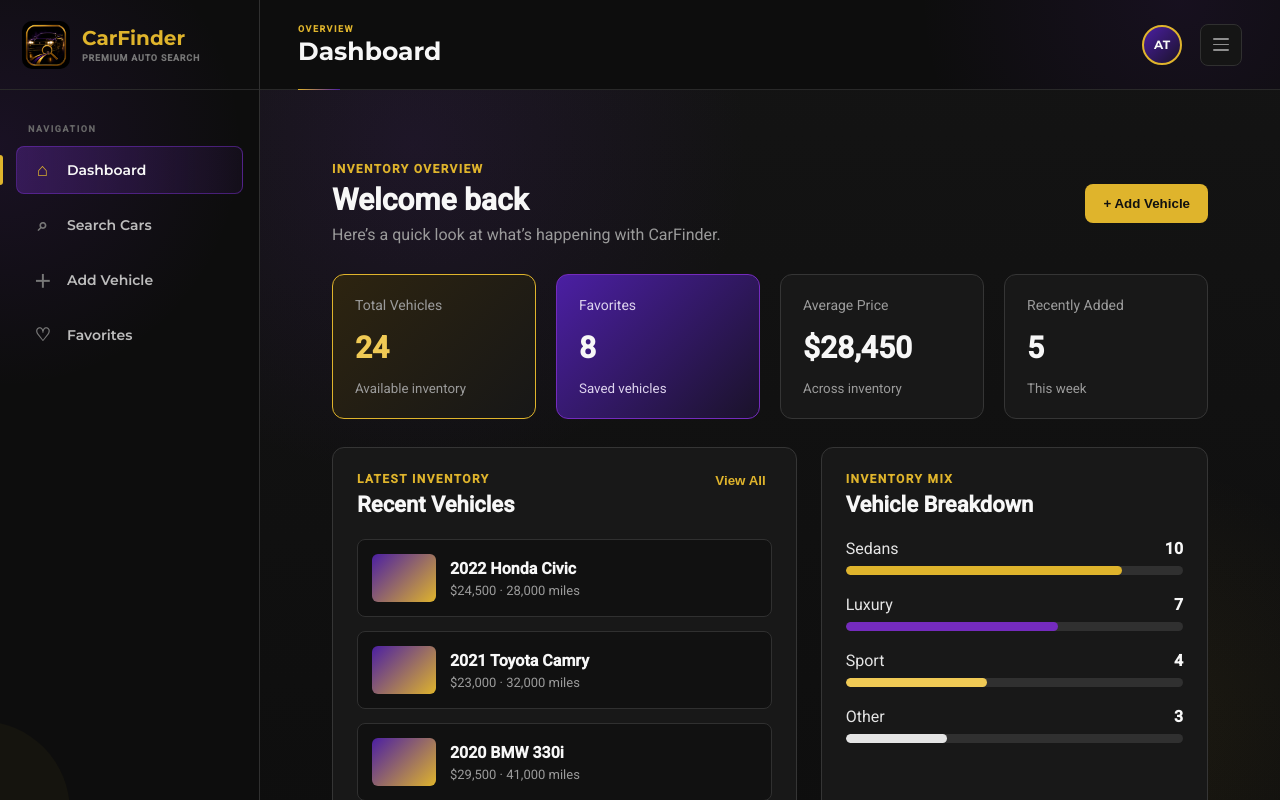
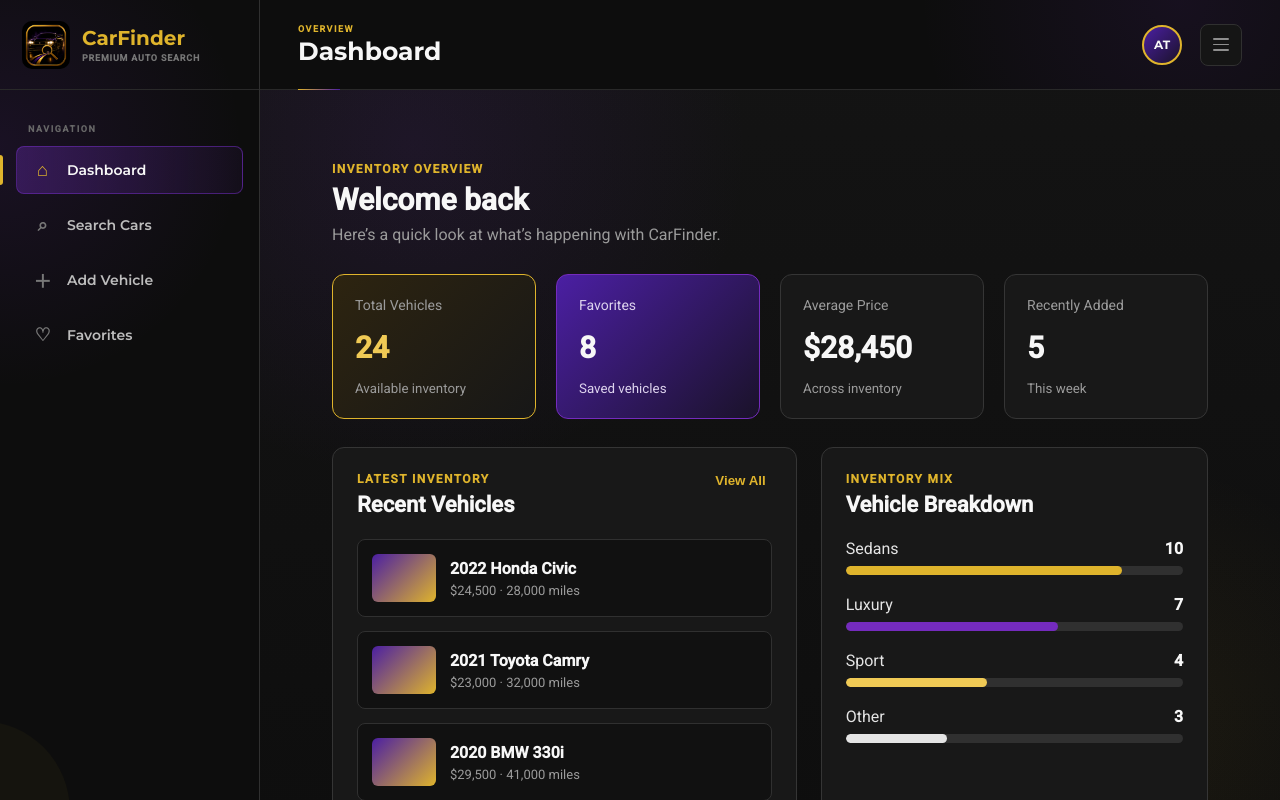
Before and after one commit to AmoyTurner-FS/202603-WDV349-TurnerAmoy, a React app in the folder dev/portfolio/: page / in a window 1280 px wide. Shown: the top 800 px of the page. Built offline with nearby package versions, Linux system fonts and the light colour scheme; the HTML template or start-up script is replaced by a standard one.

Commit message:
Connect Dashboard navigation actions

```diff
--- a/dev/portfolio/src/pages/Dashboard.css
+++ b/dev/portfolio/src/pages/Dashboard.css
@@ -39,16 +39,6 @@
 .dashboard-subtext {
   margin: 8px 0 0;
   color: var(--cf-gray-dark);
-}
-
-.dashboard-primary-action {
-  padding: 12px 18px;
-  border: none;
-  border-radius: 8px;
-  background: var(--cf-gold);
-  color: var(--cf-black);
-  font-weight: 700;
-  cursor: pointer;
 }
 
 .stats-grid {
--- a/dev/portfolio/src/pages/Dashboard.jsx
+++ b/dev/portfolio/src/pages/Dashboard.jsx
@@ -1,6 +1,9 @@
+import { useNavigate } from "react-router-dom";
 import "./Dashboard.css";
 
 function Dashboard() {
+  const navigate = useNavigate();
+
   return (
     <section className="dashboard-page">
       <div className="dashboard-intro">
@@ -11,8 +14,6 @@ function Dashboard() {
             Here’s a quick look at what’s happening with CarFinder.
           </p>
         </div>
-
-        <button className="dashboard-primary-action">+ Add Vehicle</button>
       </div>
 
       <div className="stats-grid">
@@ -49,7 +50,9 @@ function Dashboard() {
               <h3>Recent Vehicles</h3>
             </div>
 
-            <button className="text-action">View All</button>
+            <button className="text-action" onClick={() => navigate("/search")}>
+              View All
+            </button>
           </div>
 
           <div className="recent-vehicle-list">
@@ -132,9 +135,9 @@ function Dashboard() {
       </div>
 
       <div className="quick-actions">
-        <button>Search Inventory</button>
-        <button>Add Vehicle</button>
-        <button>View Favorites</button>
+        <button onClick={() => navigate("/search")}>Search Inventory</button>
+        <button onClick={() => navigate("/add-vehicle")}>Add Vehicle</button>
+        <button onClick={() => navigate("/favorites")}>View Favorites</button>
       </div>
     </section>
   );
```
